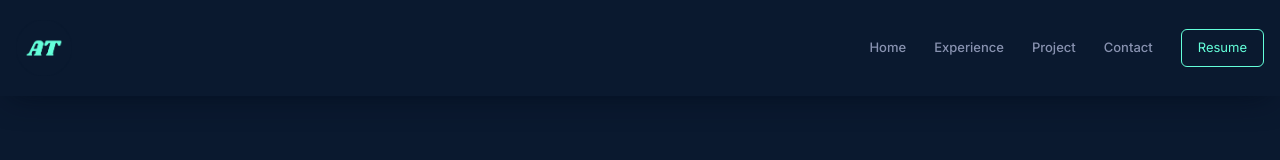
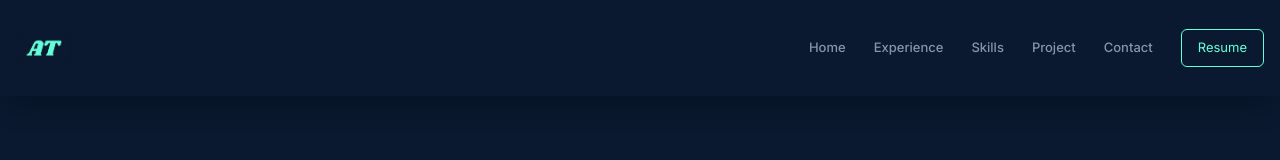
Before and after one commit to Azfar-Tariq/portfolio, a Next.js app: page / in a window 1280 px wide. Shown: the top 160 px of the page. Built offline with nearby package versions, Linux system fonts and the light colour scheme.

Commit message:
Added skills in NavBar

```diff
--- a/components/Navbar.tsx
+++ b/components/Navbar.tsx
@@ -91,6 +91,19 @@ const Navbar = () => {
             </Link>
             <Link
               className="flex items-center gap-1 font-medium text-textDark hover:text-textGreen cursor-pointer duration-300 nav-link"
+              href="#skills"
+              onClick={handleScroll}
+            >
+              <motion.li
+                initial={{ x: 20, opacity: 0 }}
+                animate={{ x: 0, opacity: 1 }}
+                transition={{ duration: 0.2, delay: 0.3, ease: "easeIn" }}
+              >
+                Skills
+              </motion.li>
+            </Link>
+            <Link
+              className="flex items-center gap-1 font-medium text-textDark hover:text-textGreen cursor-pointer duration-300 nav-link"
               href="#project"
               onClick={handleScroll}
             >
@@ -177,6 +190,19 @@ const Navbar = () => {
                       transition={{ duration: 0.2, delay: 0.3, ease: "easeIn" }}
                     >
                       Experience
+                    </motion.li>
+                  </Link>
+                  <Link
+                    className="flex items-center gap-1 font-medium text-textDark hover:text-textGreen cursor-pointer duration-300 nav-link"
+                    href="#skills"
+                    onClick={handleScroll}
+                  >
+                    <motion.li
+                      initial={{ x: 20, opacity: 0 }}
+                      animate={{ x: 0, opacity: 1 }}
+                      transition={{ duration: 0.2, delay: 0.3, ease: "easeIn" }}
+                    >
+                      Skills
                     </motion.li>
                   </Link>
                   <Link
```
